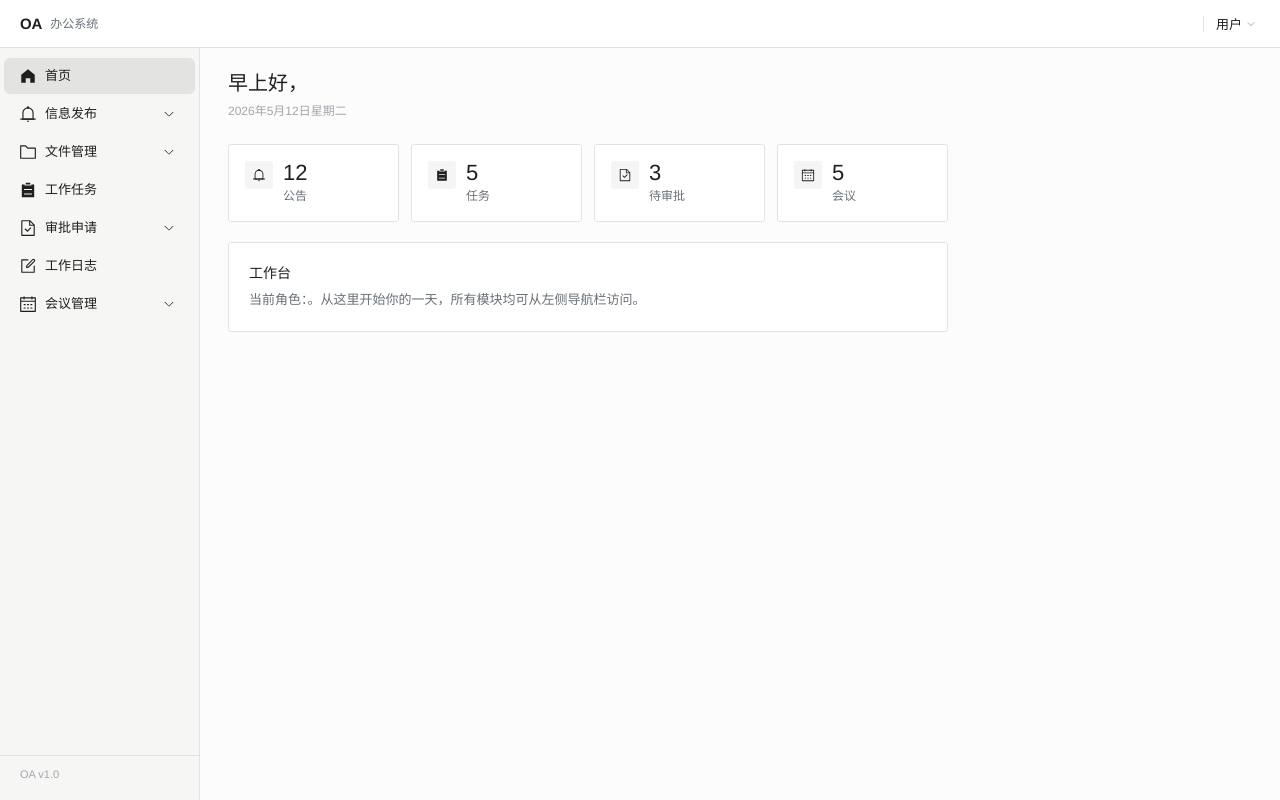
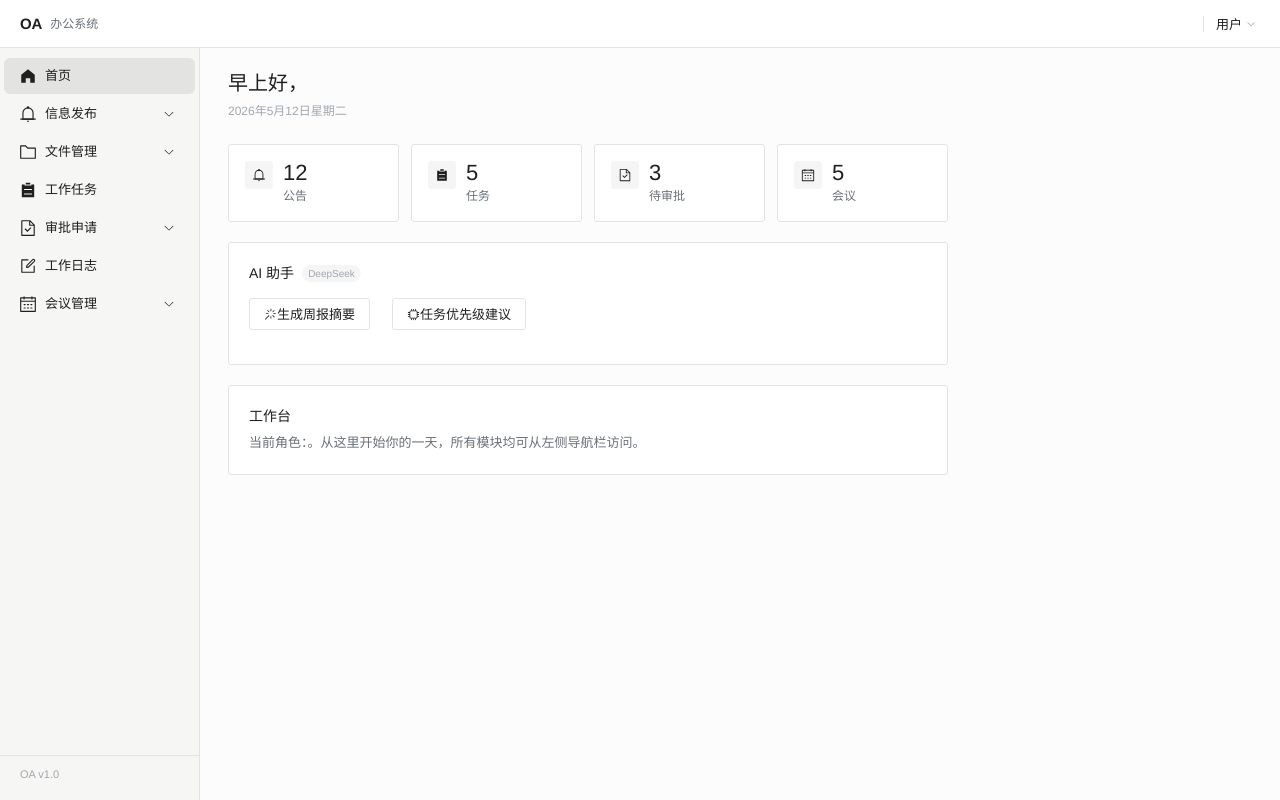
Before and after one commit to MengXiMoon/OA, a Vue app in the folder oa-web/: page /dashboard in a window 1280 px wide. Built offline with nearby package versions, Linux system fonts and the light colour scheme; no server answers; sample sign-in values are in the browser's storage.

Commit message:
feat: 仪表盘添加 AI 助手面板，支持周报摘要和任务优先级建议

```diff
--- /dev/null
+++ b/oa-web/src/api/ai.js
@@ -0,0 +1,9 @@
+import request from './request'
+
+export function generateWeeklySummary(logs) {
+  return request.post('/ai/weekly-summary', { logs })
+}
+
+export function suggestTaskPriority(tasks) {
+  return request.post('/ai/task-suggest', { tasks })
+}
--- a/oa-web/src/views/dashboard/Dashboard.vue
+++ b/oa-web/src/views/dashboard/Dashboard.vue
@@ -13,6 +13,30 @@
         </div>
       </div>
     </div>
+
+    <!-- AI 助手 -->
+    <div class="ai-card">
+      <div class="ai-header">
+        <span class="ai-title">AI 助手</span>
+        <span class="ai-badge">DeepSeek</span>
+      </div>
+      <div class="ai-actions">
+        <el-button @click="generateSummary" :loading="aiLoading">
+          <el-icon><MagicStick /></el-icon> 生成周报摘要
+        </el-button>
+        <el-button @click="suggestTasks" :loading="aiLoading">
+          <el-icon><Cpu /></el-icon> 任务优先级建议
+        </el-button>
+      </div>
+      <div v-if="aiResult" class="ai-result">
+        <div class="ai-result-header">
+          <el-icon :size="14"><ChatDotRound /></el-icon>
+          <span>AI 回复</span>
+        </div>
+        <p class="ai-result-text">{{ aiResult }}</p>
+      </div>
+    </div>
+
     <div class="welcome-card">
       <h3 class="welcome-title">工作台</h3>
       <p class="welcome-text">当前角色：{{ roleName }}。从这里开始你的一天，所有模块均可从左侧导航栏访问。</p>
@@ -23,7 +47,9 @@
 <script setup>
 import { ref, computed } from 'vue'
 import { useUserStore } from '@/stores/user'
-import { Bell, List, DocumentChecked, Calendar } from '@element-plus/icons-vue'
+import { Bell, List, DocumentChecked, Calendar, MagicStick, Cpu, ChatDotRound } from '@element-plus/icons-vue'
+import { generateWeeklySummary, suggestTaskPriority } from '@/api/ai'
+import { ElMessage } from 'element-plus'
 
 const userStore = useUserStore()
 
@@ -47,6 +73,43 @@ const stats = ref([
   { label: '待审批', value: 3, icon: DocumentChecked },
   { label: '会议', value: 5, icon: Calendar },
 ])
+
+const aiLoading = ref(false)
+const aiResult = ref('')
+
+async function generateSummary() {
+  aiLoading.value = true
+  aiResult.value = ''
+  try {
+    const res = await generateWeeklySummary([
+      '完成了OA系统后端API开发',
+      '修复了5个测试反馈的BUG',
+      '编写了用户使用手册',
+    ])
+    aiResult.value = res.data
+  } catch {
+    ElMessage.warning('AI 服务未配置，请在 application.yml 中设置 ai.api-key')
+  } finally {
+    aiLoading.value = false
+  }
+}
+
+async function suggestTasks() {
+  aiLoading.value = true
+  aiResult.value = ''
+  try {
+    const res = await suggestTaskPriority([
+      '完成后端API开发（截止明天）',
+      '修复用户反馈的BUG（本周内）',
+      '编写系统文档（下周一前）',
+    ])
+    aiResult.value = res.data
+  } catch {
+    ElMessage.warning('AI 服务未配置，请在 application.yml 中设置 ai.api-key')
+  } finally {
+    aiLoading.value = false
+  }
+}
 </script>
 
 <style scoped>
@@ -66,6 +129,20 @@ const stats = ref([
 .stat-body { display: flex; flex-direction: column; }
 .stat-number { font-size: 22px; font-weight: 500; color: var(--text-primary); line-height: 1.1; }
 .stat-label { font-size: 12px; color: var(--text-secondary); margin-top: 2px; }
+
+.ai-card {
+  padding: 20px; margin-bottom: 20px;
+  background: var(--bg-surface); border: 0.5px solid var(--border-color);
+  border-radius: var(--radius-sm);
+}
+.ai-header { display: flex; align-items: center; gap: 8px; margin-bottom: 14px; }
+.ai-title { font-size: 14px; font-weight: 500; color: var(--text-primary); }
+.ai-badge { font-size: 10px; color: var(--text-disabled); background: rgba(0,0,0,0.04); padding: 1px 6px; border-radius: 100px; }
+.ai-actions { display: flex; gap: 10px; margin-bottom: 14px; }
+.ai-result { padding: 14px; background: rgba(0,0,0,0.02); border-radius: var(--radius-sm); border: 0.5px solid var(--border-color); }
+.ai-result-header { display: flex; align-items: center; gap: 6px; margin-bottom: 8px; font-size: 12px; color: var(--text-secondary); }
+.ai-result-text { font-size: 13px; color: var(--text-primary); line-height: 1.7; white-space: pre-wrap; margin: 0; }
+
 .welcome-card { padding: 20px; background: var(--bg-surface); border: 0.5px solid var(--border-color); border-radius: var(--radius-sm); }
 .welcome-title { font-size: 14px; font-weight: 500; color: var(--text-primary); margin: 0 0 6px; }
 .welcome-text { font-size: 13px; color: var(--text-secondary); margin: 0; line-height: 1.6; }
```
